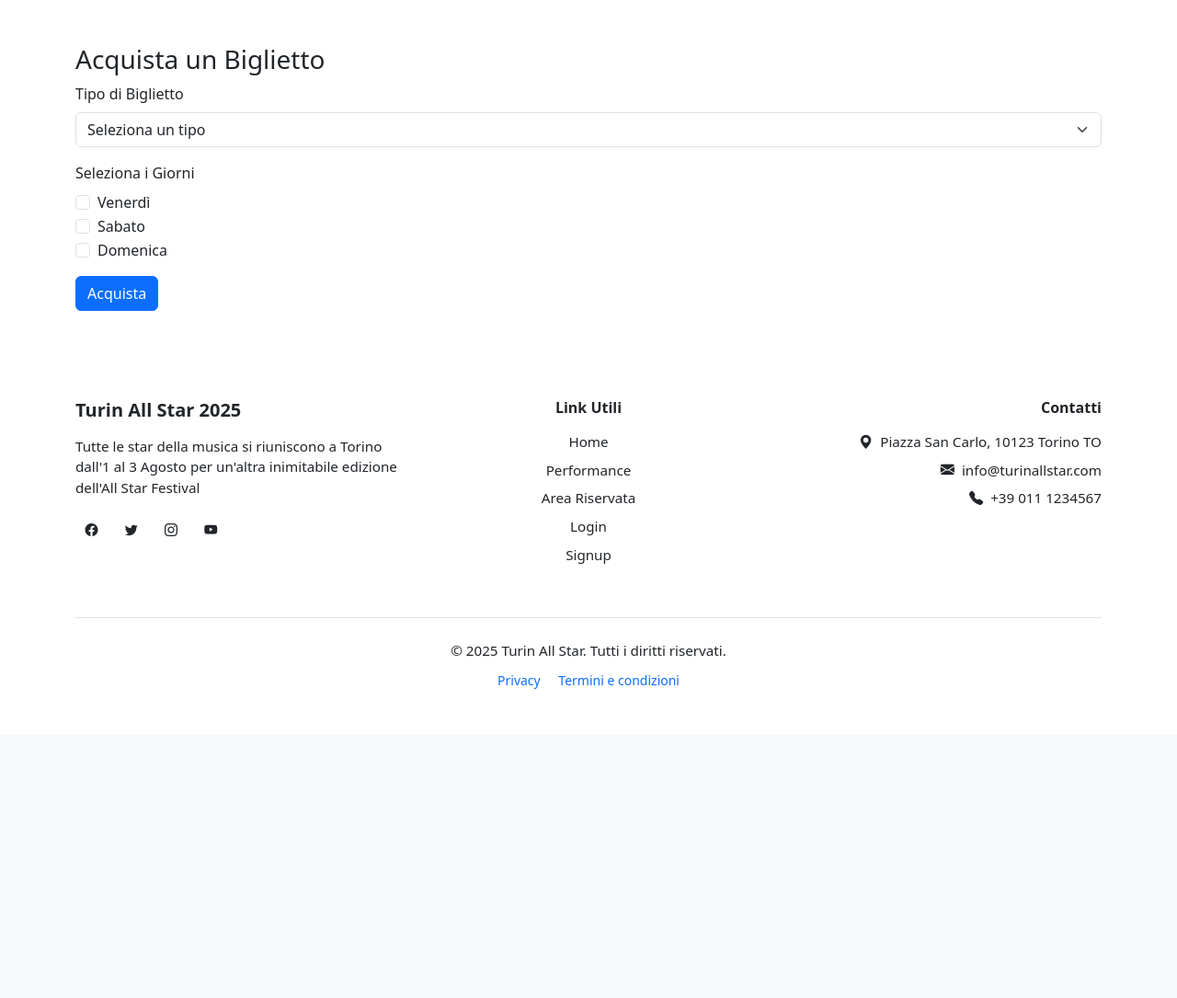
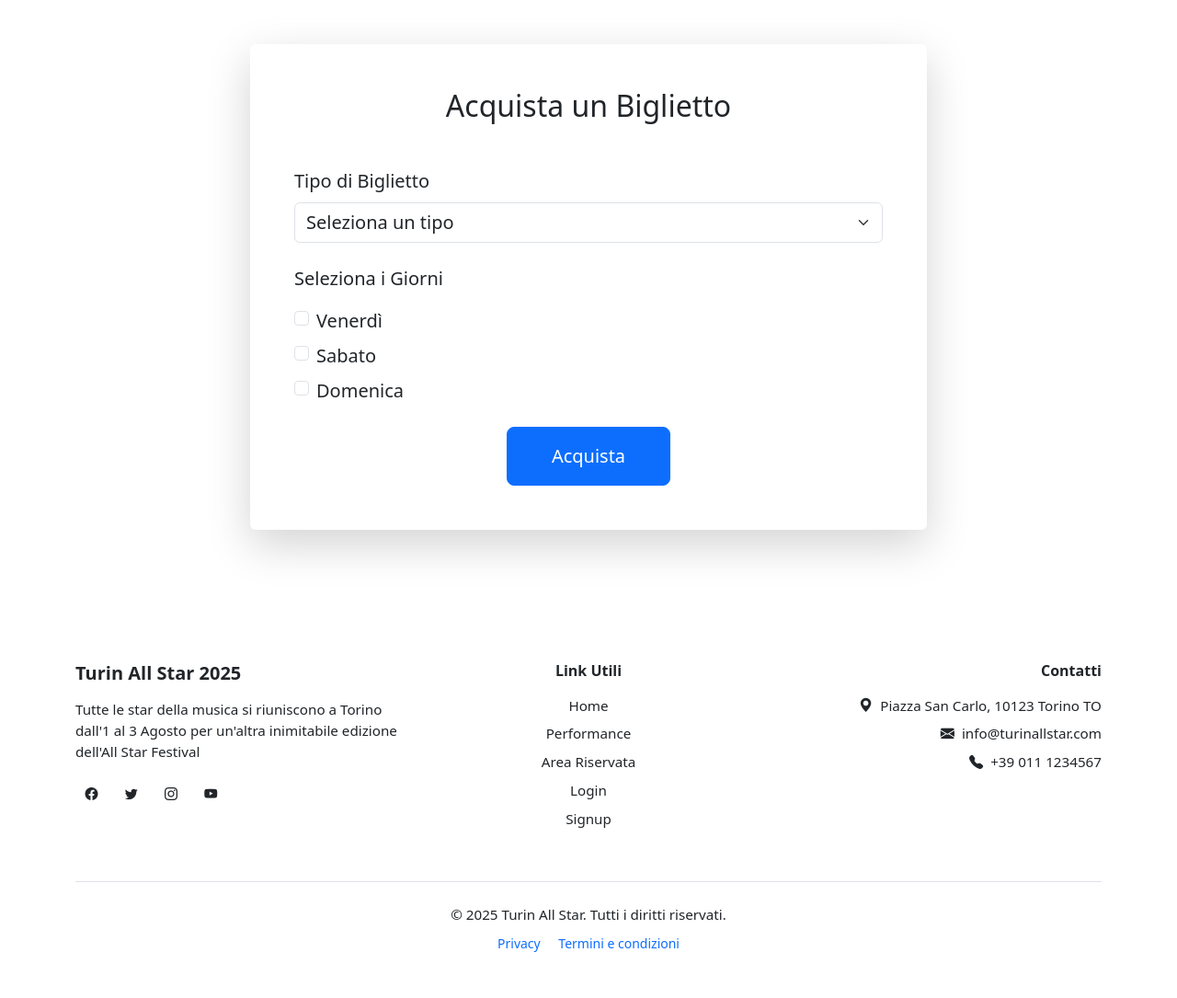
Before and after one commit to biancodavide3/festival, a Flask app: template src/templates/private/riservata_partecipanti.html in a window 1280 px wide. Shown: the part 56-1141 px from the top of the page at 92% size. Before the commit the page ends 805 px from the top, so only its background shows below. Run offline with Flask 3, Linux system fonts and the light colour scheme; the template is opened without the code that fills it, so the values that code supplies are empty.

Commit message:
fix riservata partecipanti template

```diff
--- a/src/routes/private_routes.py
+++ b/src/routes/private_routes.py
@@ -36,7 +36,6 @@ def compra_biglietto():
         flash("Seleziona un tipo di biglietto valido", "danger")
         return redirect(url_for("private.reserved"))
 
-    # Validazione giorni per tipo biglietto
     if tipo == "Full Pass":
         if set(giorni) != set(giorni_validi):
             flash("Seleziona tutti i giorni per il full pass", "danger")
@@ -60,16 +59,13 @@ def compra_biglietto():
                 flash("Seleziona 2 giorni validi per il biglietto", "danger")
                 return redirect(url_for("private.reserved"))
 
-    # Recupera le statistiche attuali
     stats = biglietti_dao.get_statistiche_biglietti_per_giorno()
 
-    # Controllo capienza massima (200) per ogni giorno scelto
     for giorno in giorni:
-        if stats.get(giorno) >= 3:
+        if stats.get(giorno) >= 200:
             flash(f"Limite massimo di 200 partecipanti raggiunto per il giorno {giorno}. Riprova con altri giorni.", "danger")
             return redirect(url_for("private.reserved"))
 
-    # Procedi con l'aggiunta del biglietto
     if not biglietti_dao.add_biglietto(current_user.id, tipo, giorni):
         flash("Errore nell'acquisto del biglietto. Riprova.", "danger")
         return redirect(url_for("private.reserved"))
--- a/src/templates/private/riservata_partecipanti.html
+++ b/src/templates/private/riservata_partecipanti.html
@@ -1,12 +1,13 @@
-{% extends "base.html" %} {% block title %}{{ user.nome }} {{ user.cognome }}{%
-endblock %} {% block content %}
+{% extends "base.html" %}
 
-<div class="container mt-5">
+{% block title %}{{ user.nome }} {{ user.cognome }}{% endblock %}
+
+{% block content %}
+<div class="container py-5">
   {% if biglietto %}
-  <div class="container py-5">
   <div class="row justify-content-center">
     <div class="col-lg-8">
-        <section class="card shadow-lg border-0 p-5">
+      <div class="card shadow-lg border-0 p-5">
         <h2 class="mb-5 text-center">Dettagli Biglietto</h2>
 
         <div class="mb-5">
@@ -34,16 +35,19 @@ endblock %} {% block content %}
             </ul>
           </div>
         </div>
-        </section>
       </div>
     </div>
   </div>
   {% else %}
-  <h3>Acquista un Biglietto</h3>
+  <div class="row justify-content-center">
+    <div class="col-lg-8">
+      <div class="card shadow-lg border-0 p-5">
+        <h2 class="mb-5 text-center">Acquista un Biglietto</h2>
+
         <form method="POST" action="{{ url_for('private.compra_biglietto') }}">
-    <div class="mb-3">
-      <label for="tipo" class="form-label">Tipo di Biglietto</label>
-      <select class="form-select" id="tipo" name="tipo" required>
+          <div class="mb-4">
+            <label for="tipo" class="form-label fs-5">Tipo di Biglietto</label>
+            <select class="form-select fs-5" id="tipo" name="tipo" required>
               <option value="" selected disabled>Seleziona un tipo</option>
               <option value="Biglietto Giornaliero">Biglietto Giornaliero</option>
               <option value="Pass 2 Giorni">Pass 2 Giorni</option>
@@ -51,63 +55,29 @@ endblock %} {% block content %}
             </select>
           </div>
 
-    <div class="mb-3">
-      <label class="form-label">Seleziona i Giorni</label>
-      <div class="form-check">
-        <input
-          class="form-check-input"
-          type="checkbox"
-          name="giorni"
-          value="Venerdi"
-          id="venerdi"
-        />
-        <label class="form-check-label" for="venerdi">Venerdì</label>
+          <div class="mb-4">
+            <label class="form-label fs-5 mb-3">Seleziona i Giorni</label>
+            <div class="form-check mb-2">
+              <input class="form-check-input" type="checkbox" name="giorni" value="Venerdi" id="venerdi" />
+              <label class="form-check-label fs-5" for="venerdi">Venerdì</label>
             </div>
-      <div class="form-check">
-        <input
-          class="form-check-input"
-          type="checkbox"
-          name="giorni"
-          value="Sabato"
-          id="sabato"
-        />
-        <label class="form-check-label" for="sabato">Sabato</label>
+            <div class="form-check mb-2">
+              <input class="form-check-input" type="checkbox" name="giorni" value="Sabato" id="sabato" />
+              <label class="form-check-label fs-5" for="sabato">Sabato</label>
             </div>
-      <div class="form-check">
-        <input
-          class="form-check-input"
-          type="checkbox"
-          name="giorni"
-          value="Domenica"
-          id="domenica"
-        />
-        <label class="form-check-label" for="domenica">Domenica</label>
+            <div class="form-check mb-4">
+              <input class="form-check-input" type="checkbox" name="giorni" value="Domenica" id="domenica" />
+              <label class="form-check-label fs-5" for="domenica">Domenica</label>
             </div>
           </div>
 
-    <button type="submit" class="btn btn-primary">Acquista</button>
+          <div class="text-center">
+            <button type="submit" class="btn btn-primary btn-lg px-5 py-3">Acquista</button>
+          </div>
         </form>
-
-  <script>
-    const tipoSelect = document.getElementById("tipo");
-    const giorniCheckboxes = document.querySelectorAll('input[name="giorni"]');
-
-    tipoSelect.addEventListener("change", () => {
-      const tipo = tipoSelect.value;
-
-      giorniCheckboxes.forEach((cb) => {
-        cb.checked = false;
-        cb.disabled = false;
-      });
-
-      if (tipo === "Full Pass") {
-        giorniCheckboxes.forEach((cb) => {
-          cb.checked = true;
-          cb.disabled = true;
-        });
-      }
-    });
-  </script>
+      </div>
+    </div>
+  </div>
   {% endif %}
 </div>
 {% endblock %}
```
Also changed, not shown: src/festival.db. Lines whose indentation alone changed are shown as unchanged.
